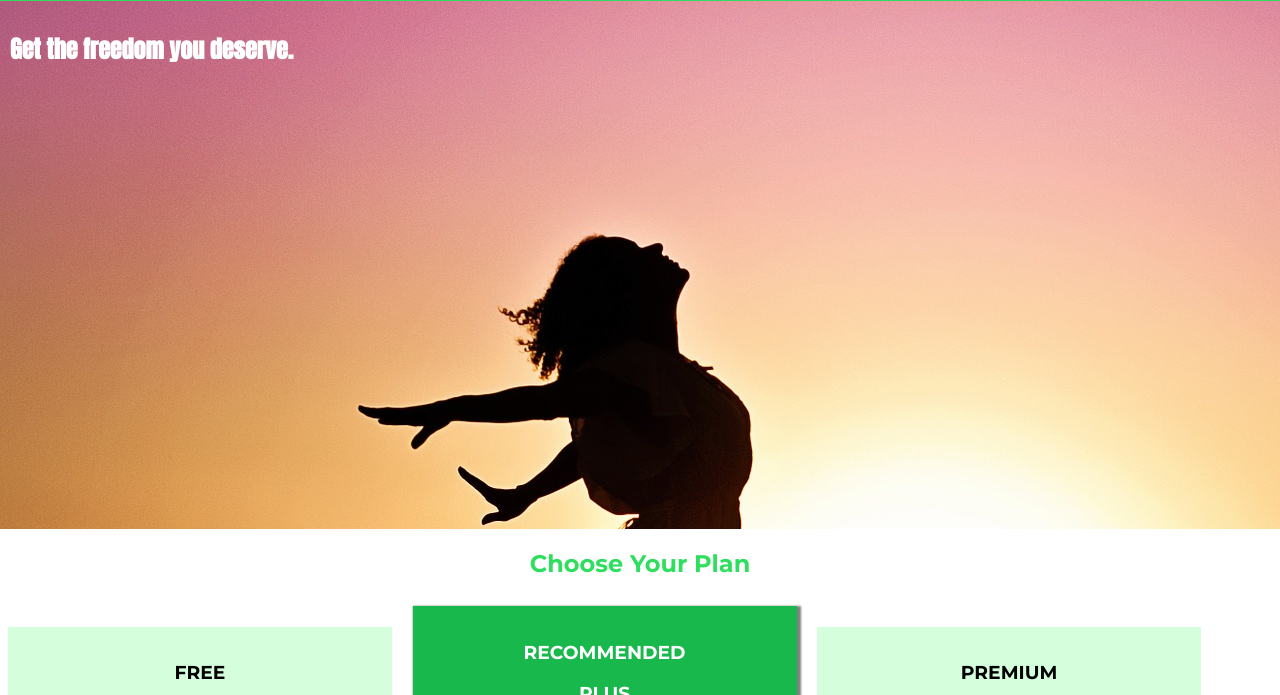
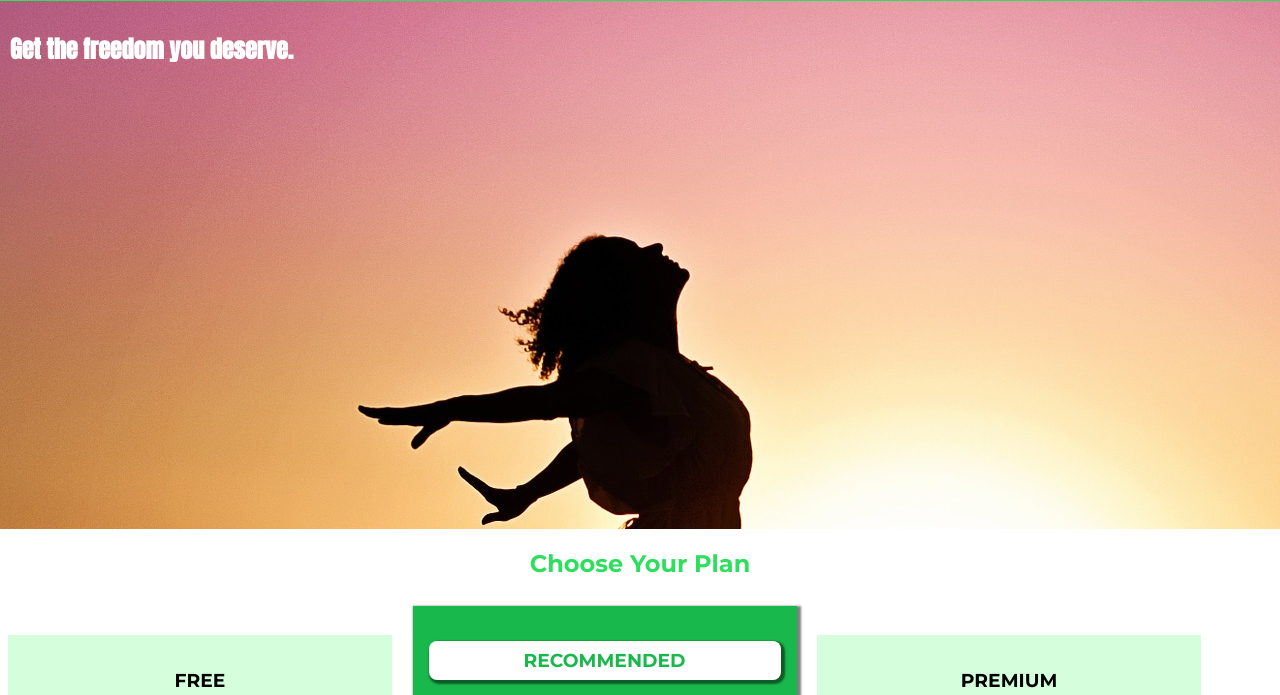
Before and after one commit to sdelane2/css-playground, a plain HTML site: page index.html in a window 1280 px wide. Shown: the part 42-737 px from the top of the page. Drawn offline with Linux system fonts and the light colour scheme.

Commit message:
added border radius to badge

```diff
--- a/styles.css
+++ b/styles.css
@@ -103,3 +103,12 @@ body {
     color: white;
     box-shadow: 2px 2px 2px 2px rgba(0, 0, 0, .5);
 }
+
+.plan__annotation {
+    color: #19b84c;
+    background-color: white;
+    box-shadow: 2px 2px 2px 2px rgba(0, 0, 0, .5);
+    padding: 8px;
+    border-radius: 8px
+
+}
```
